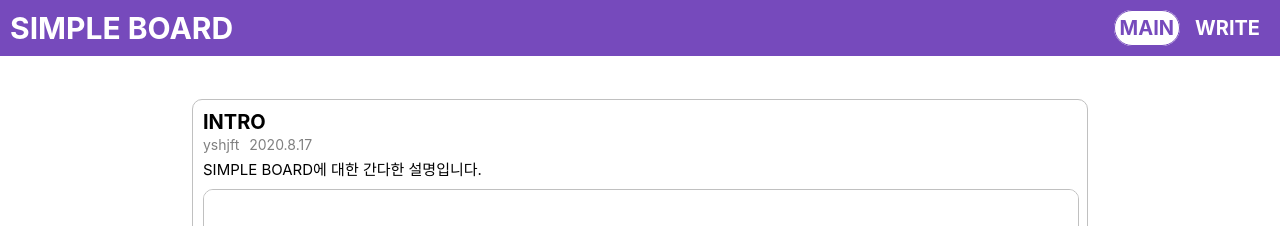
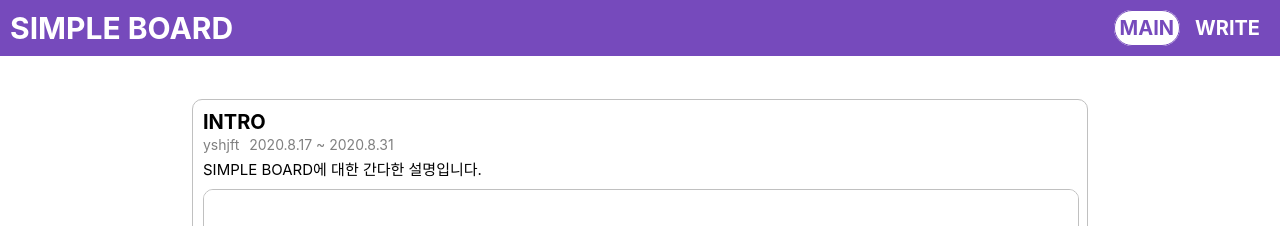
Before and after one commit to yshjft/react_simple_board, a React (Create React App) app: page / in a window 1280 px wide. Shown: the top 226 px of the page. Built offline with nearby package versions, Linux system fonts and the light colour scheme.

Commit message:
INTRO COMPLETE

```diff
--- a/src/components/Main/Read/Intro.jsx
+++ b/src/components/Main/Read/Intro.jsx
@@ -85,7 +85,8 @@ class Intro extends Component{
                     <div className="topic">아쉬운 점</div>
                     <br/>
                     함수형 컴포넌트를 제대로 사용하지 못햇다는 점이 아쉬웠다. 특히 아직까지로 hook에 대한 이해도가 낮아 공부가 더 필요할 것 같다. pagination이나 글 작성, 글 수정 등에 redux를 사용하여 새로고침할 경우 값이 유지 되지 않는다는 것이 조금 안타깝다.
-                    또한 password를 필요로 하는 글 수정페이지를 password 없이 접근하는 것을 막지 못했다는 것 또한 아쉽다.
+                    또한 password를 필요로 하는 글 수정페이지를 password 없이 접근하는 것을 막지 못했다는 것 또한 아쉽다. 마지막으로 가장 아쉬운 점은 시간이 너무 많이 걸렸다는 것이다. 프로젝트 중간에 개인적인 일이 있긴했지만 목표 시간인 일주일을 훨씬 넘겼다는 점이
+                    많이 아쉽다.
                 </div>
 
             </div>
--- a/src/store.js
+++ b/src/store.js
@@ -13,7 +13,7 @@ export default createStore(function(state, action){
                 path: "/intro",
                 title : "INTRO",
                 writer : "yshjft",
-                date : "2020.8.17",
+                date : "2020.8.17 ~ 2020.8.31",
                 subTitle : "SIMPLE BOARD에 대한 간다한 설명입니다.",
                 imgSrc : "/images/intro.png",
             },
```
